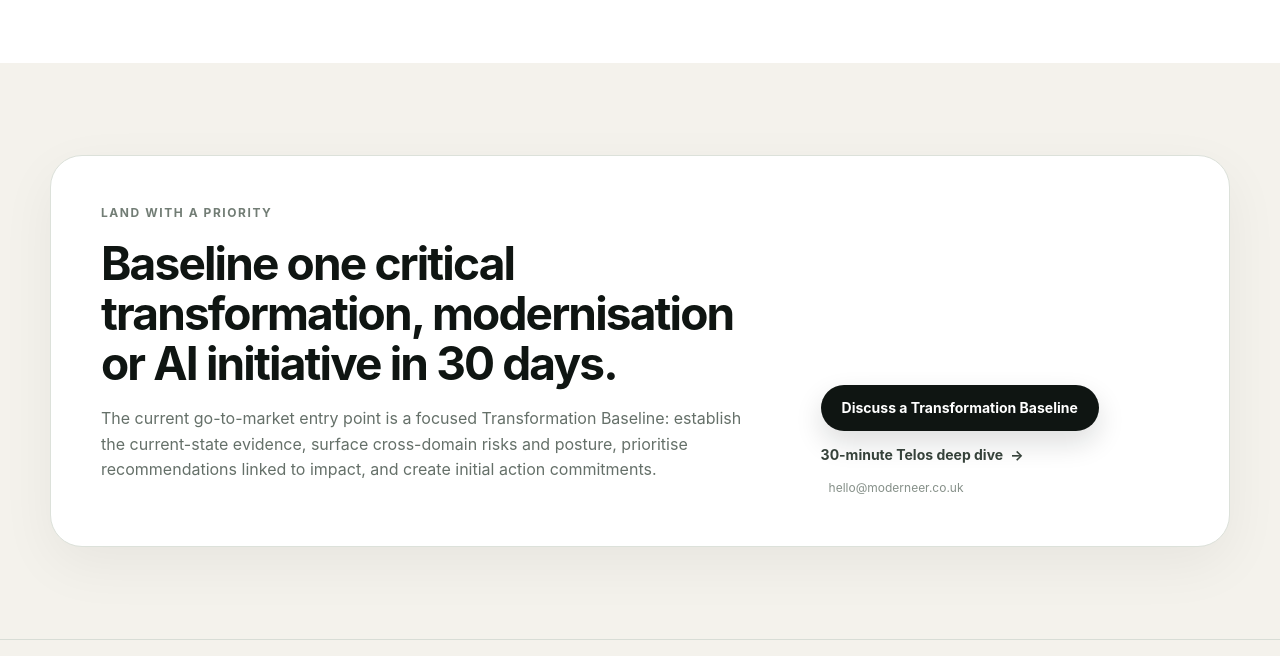
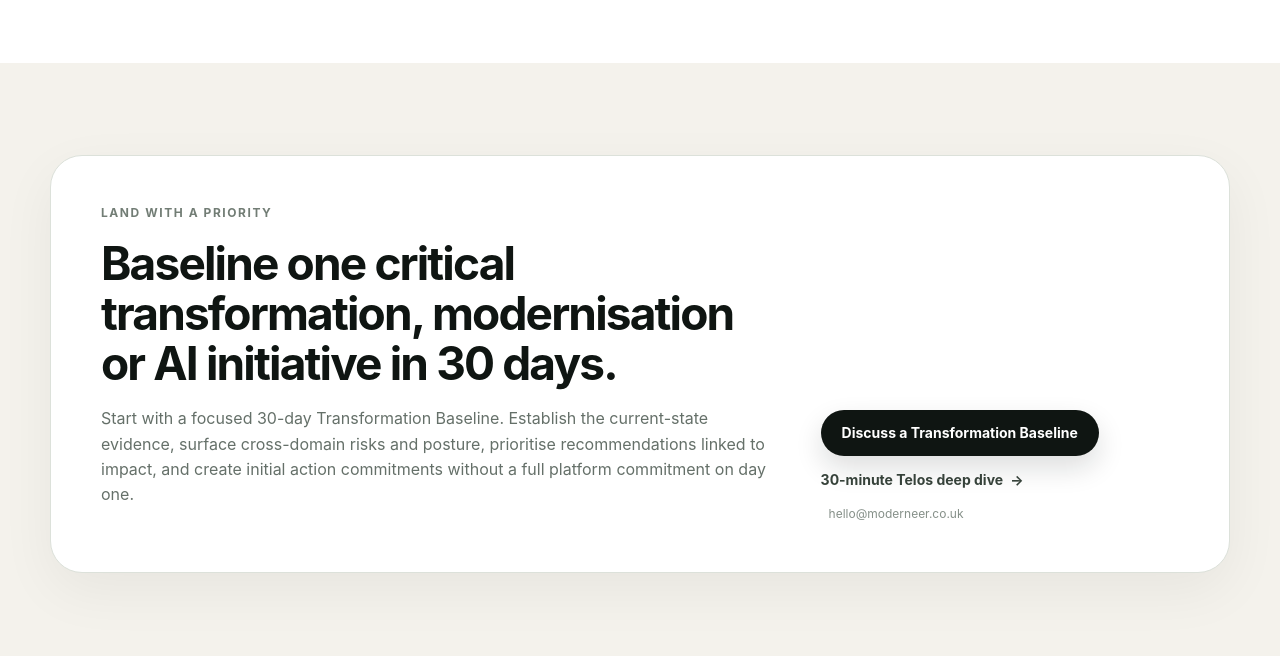
Before and after one commit to pravinkthakur/moderneer-site, a plain HTML site: page index.html in a window 1280 px wide. Shown: the part 7116-7772 px from the top of the page. Drawn offline with Linux system fonts and the light colour scheme.

Commit message:
Polish Transformation Baseline entry offer

```diff
--- a/index.html
+++ b/index.html
@@ -282,7 +282,7 @@
       <div>
         <div class="eyebrow">Land with a priority</div>
         <h2>Baseline one critical transformation, modernisation or AI initiative in 30 days.</h2>
-        <p>The current go-to-market entry point is a focused Transformation Baseline: establish the current-state evidence, surface cross-domain risks and posture, prioritise recommendations linked to impact, and create initial action commitments.</p>
+        <p>Start with a focused 30-day Transformation Baseline. Establish the current-state evidence, surface cross-domain risks and posture, prioritise recommendations linked to impact, and create initial action commitments without a full platform commitment on day one.</p>
       </div>
       <div class="contact-action">
         <a class="button button-dark" href="mailto:hello@moderneer.co.uk?subject=30-day%20Transformation%20Baseline">Discuss a Transformation Baseline</a>
```
